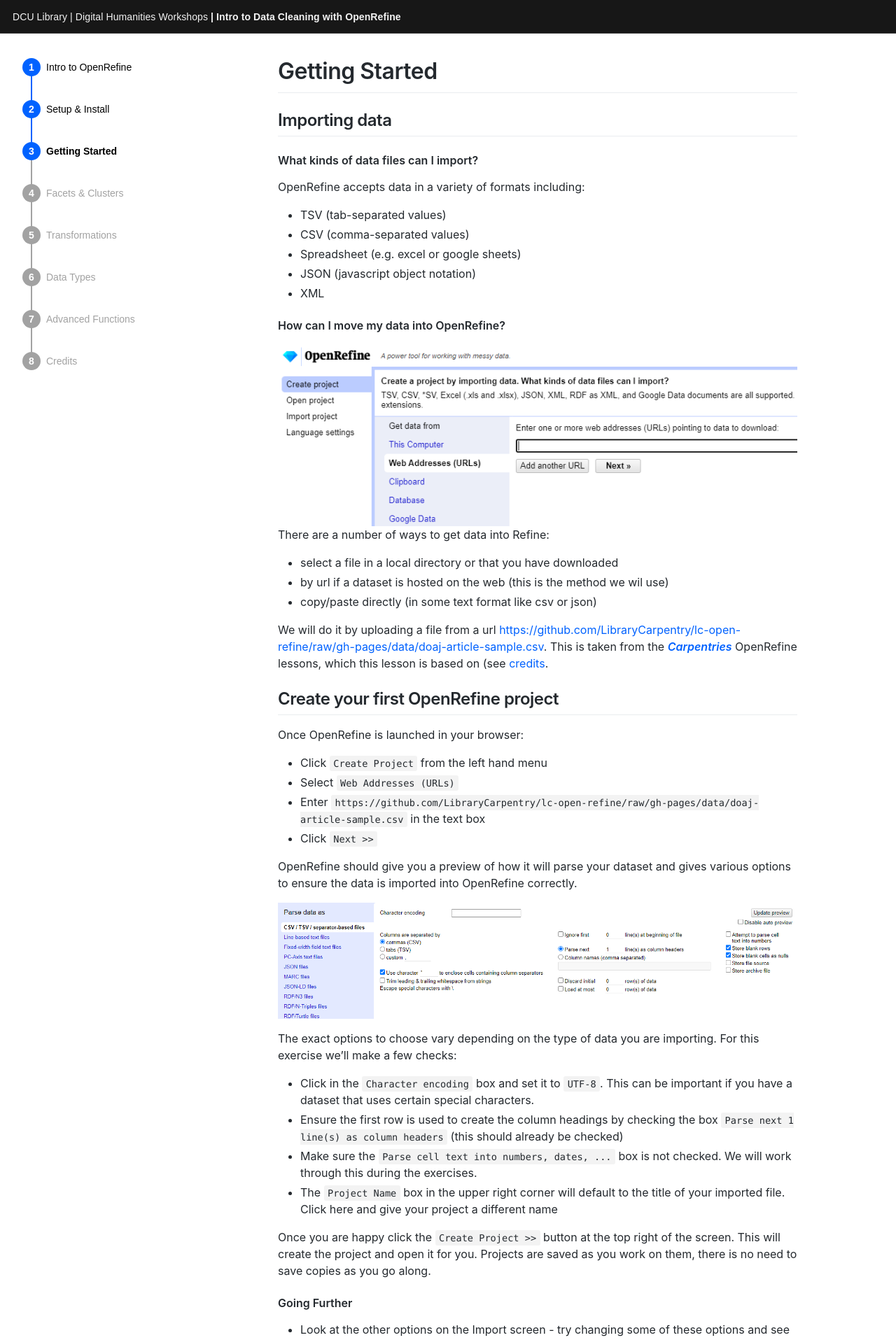
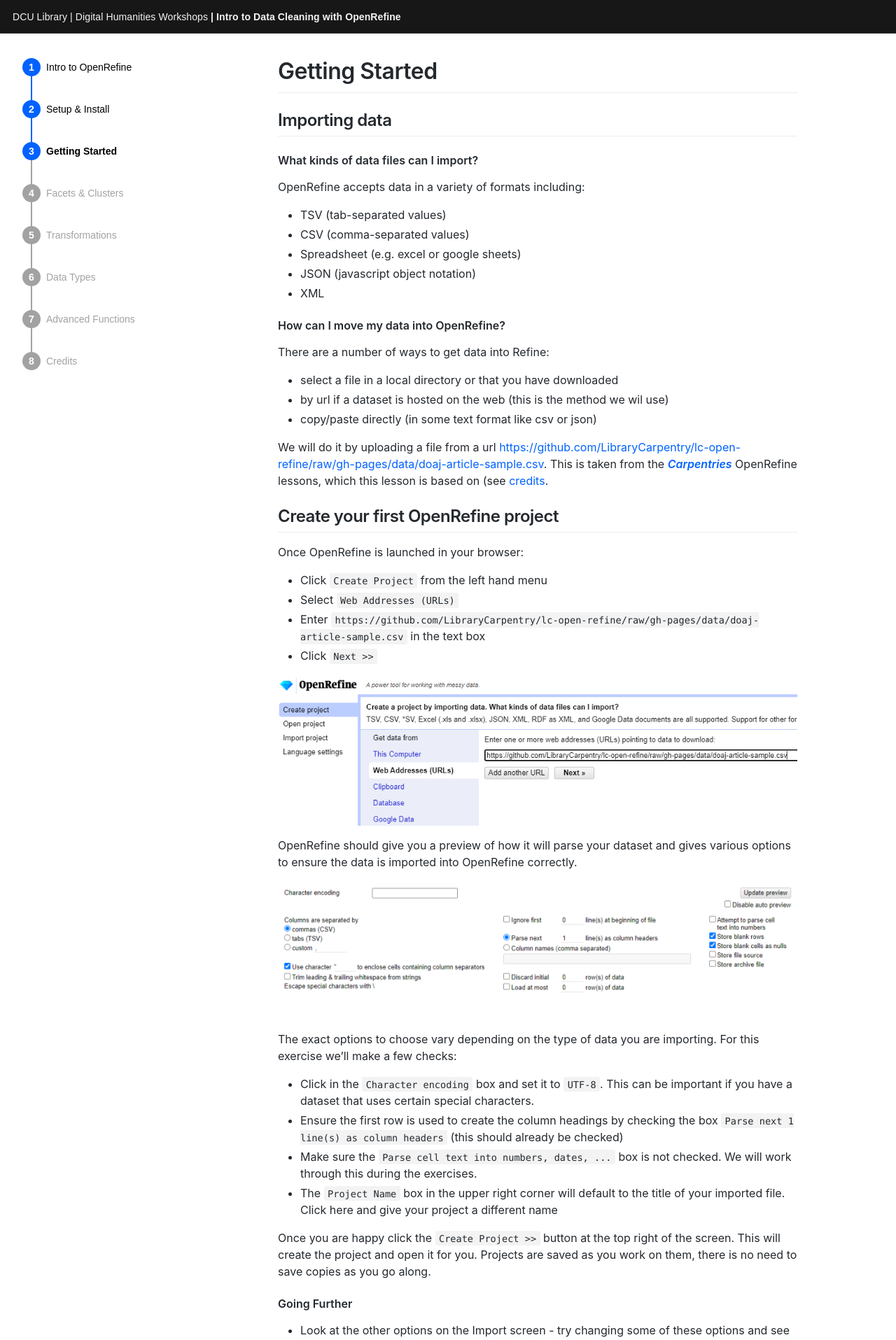
Before and after one commit to DCULibrary/open-refine-workshop, a Jekyll site: the page built from _workshop/3-getting-started.md, in a window 1280 px wide. Shown: the top 1915 px of the page at 70% size. Built offline with Jekyll 4.4.1, drawn with Linux system fonts in a browser that asks for light colours; some web fonts are replaced; some of the changed text lies outside the part shown.

Commit message:
finish facetsandclusters.md

```diff
--- a/_workshop/3-getting-started.md
+++ b/_workshop/3-getting-started.md
@@ -17,7 +17,6 @@ OpenRefine accepts data in a variety of formats including:
 
 #### How can I move my data into OpenRefine?
 
-![Import screen](assets/images/Import.png)
 There are a number of ways to get data into Refine:
 * select a file in a local directory or that you have downloaded
 * by url if a dataset is hosted on the web (this is the method we wil use)
@@ -32,6 +31,8 @@ Once OpenRefine is launched in your browser:
 * Select `Web Addresses (URLs)`
 * Enter `https://github.com/LibraryCarpentry/lc-open-refine/raw/gh-pages/data/doaj-article-sample.csv` in the text box
 * Click `Next >>`
+
+![Import screen](assets/images/import.png)
 
 OpenRefine should give you a preview of how it will parse your dataset and gives various options to ensure the data is imported into OpenRefine correctly.
 
@@ -50,12 +51,12 @@ Once you are happy click the `Create Project >>` button at the top right of the
 * Look at the other options on the Import screen - try changing some of these options and see how that changes the Preview and how the data appears after import.
 * Do you have access to JSON or XML data? If so the first stage of the import process will prompt you to select a `record path` i.e. the parts of the file that will form the data rows in the OpenRefine project.
 
-----------------------------
+## Layout of OpenRefine
 
-### Layout of OpenRefine
 OpenRefine displays data in a _tabular_ format. Each row will usually represent a _record_ in the data, while each column represents a type or field of information. This is similar to how you might view data in a spreadsheet or a database. As with a spreadsheet, the individual bits of data live in _cells_ at the intersection of a row and a column.
 
-### Working with data
+#### Working with data
+
 * OpenRefine displays a limited number of rows at one time. You can adjust this (from 5 rows up to 1000) at the top left of the table.
 
 * In OpenRefine we will not generally work with our data record by record; instead we’ll find ways to group or filter it into batches and then work within those batches.
@@ -63,16 +64,20 @@ OpenRefine displays data in a _tabular_ format. Each row will usually represent
 * We will mostly use the drop down menus at the top of each column to carry out operations. Click on the small downward arrow to bring up a menu of options for that column. When you select an option in a column (e.g. to make a change to the data), it will affect all the cells in that column. If you want to make changes across several columns, you do this one column at a time.
 
 ### Moving Columns
+
 If you didn’t have the correct column as the first column you could fix this in OpenRefine by
-* `Title > Edit column > Move column to beginning`
+> * `Title > Edit column > Move column to beginning`
 If you are reordering columns like this at the start an easier way to do it is use the `All` menu on the left hand side of the table:
-* `All > Edit Columns > Reorder / Remove Columns`
+> * `All > Edit Columns > Reorder / Remove Columns`
 This is also a handy way to remove multiple columns if your raw dataset has lots of data not relevant for you.
 
 ### Rows and Records
+
 OpenRefine has two modes of viewing data: _Rows_ and _Records_. It defaults to _Rows_ mode.
+
 * A row is a single line of your project.
 * A record is a combination of one or multiple rows indentifying a unique object and sharing the same first column
+
 At the moment the rows and records numbers are the same. To show how this can be different we'll look for cells which have multiple values and split it across multiple rows.
 * The `author` column is showing lots of cells with more than one author.
 * Click on `edit` for closer look at what is in that column. Notice the separator is a | or 'pipe' character.
```
Also changed, not shown: other parts of _workshop/3-getting-started.md (+5 -7 lines), assets/images/Import.png, assets/images/parsing.png.
